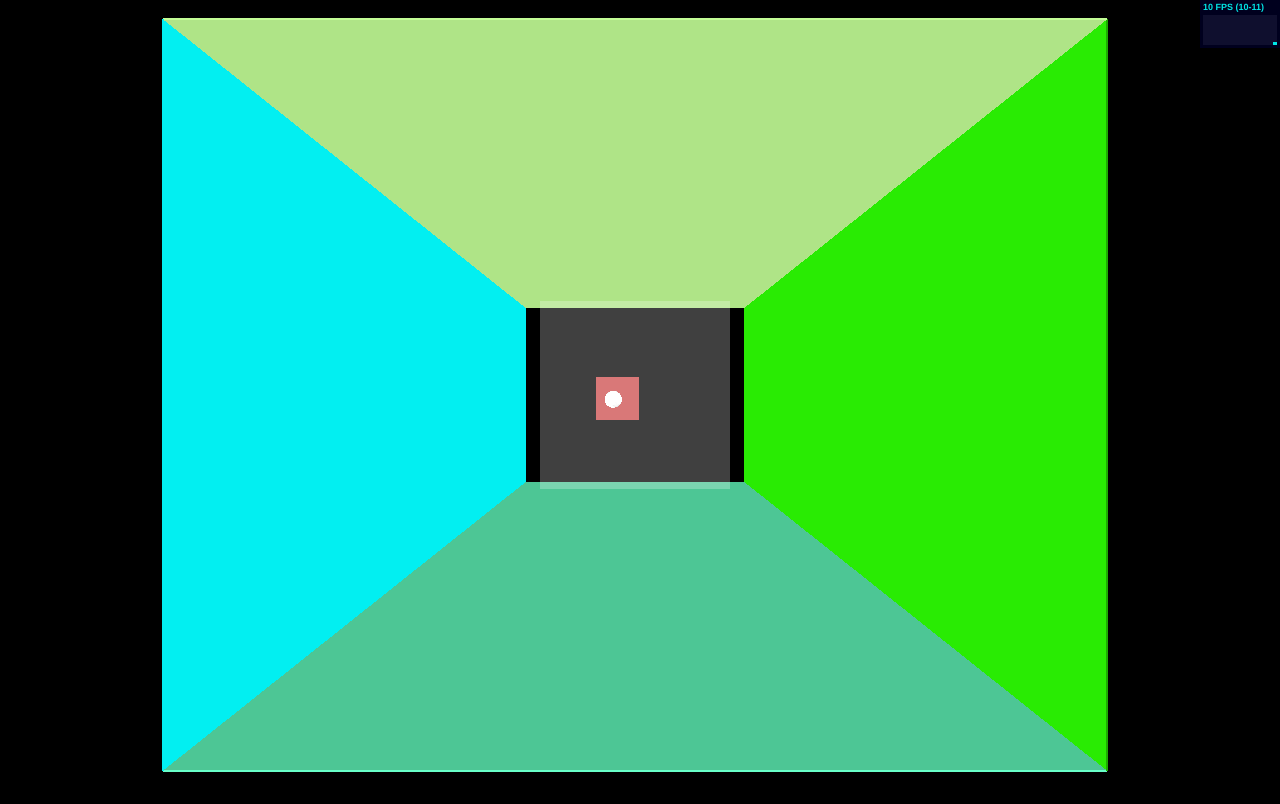
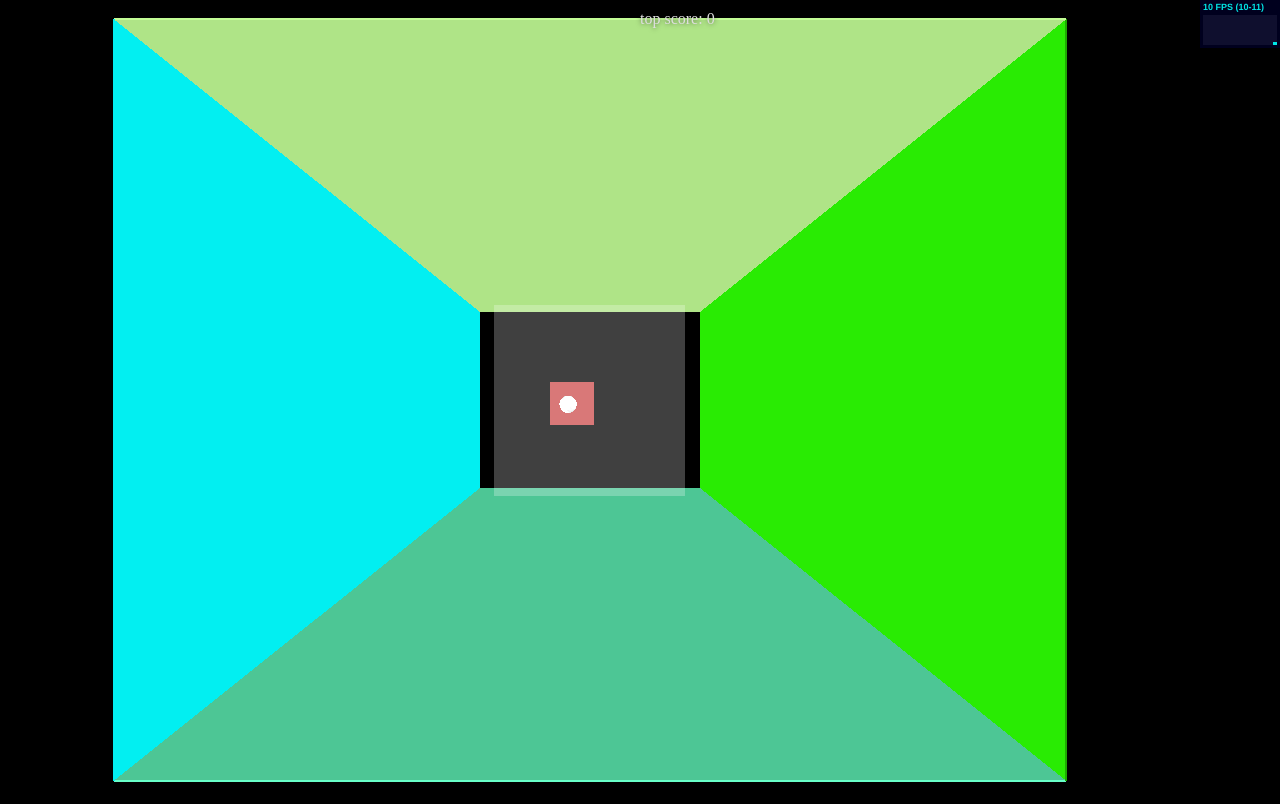
Before and after one commit to AlecRaeside/ThreeJS-Pong, a plain HTML site: page index.html in a window 1280 px wide. Drawn offline with Linux system fonts and the light colour scheme; animation ran at ten frames a second.

Commit message:
do score UI

```diff
--- a/index.html
+++ b/index.html
@@ -17,6 +17,17 @@
 
 </head>
 
-<body></body>
+<body>
+<div id="score">
+    <div id="score-top">
+    </div>
+    <div id="score-total">
+    </div>
+
+    <div id="score-ticker">
+    </div>
+</div>
+
+</body>
 
 </html>
--- a/js/main.js
+++ b/js/main.js
@@ -73,13 +73,53 @@ var pong = {
     },
     score:  {
         _score: 0,
-        dom_el:null,
-        changeScore:function(score_change) {
+        _top_score:  0 ,
+        total_el:null,
+        top_el:null,
+        ticker_el:null,
+        init: function() {
+
+            this._top_score = localStorage.getItem("pong-top-score") || 0;
+            var score_dom_el = $("#score");
+            pong.score.total_el = score_dom_el.find("#score-total");
+            pong.score.top_el = score_dom_el.find("#score-top");
+            pong.score.ticker_el = score_dom_el.find("#score-ticker");
+            pong.score.top_el.html("top score: "+ this._top_score )
+        },
+        changeScore:function(score_change,text) {
+            //console.log(score_change)
             this._score+=score_change;
-            this.updateScore()
+
+            if (this._score>this._top_score) {
+                localStorage["pong-top-score"] = this._score;
+                this._top_score = this._score;
+            }
+            this.displayScore(score_change,text)
+            if (typeof text !== "undefined") {
+                this.addtoScoreTicker(score_change,text)
+            }
+
         },
-        updateScore:function() {
-            this.dom_el.html(this._score)
+        displayScore:function() {
+            this.total_el.html(this._score);
+
+            if (this._score>=this._top_score) {
+                //alert(1)
+                this.top_el.html("top score:"+this._score)
+            }
+
+
+        },
+        addtoScoreTicker: function(score_change,text) {
+
+            var score_msg = $("<div class='score-ticker-msg'><span class='score-ticker-desc'>"+ text +"</span> <span class='score-ticker-pts'>"+score_change+"</span></div>")
+            this.ticker_el.prepend(score_msg);
+            setTimeout(function() {
+               score_msg.addClass("fade")
+            },2000)
+            setTimeout(function() {
+                 score_msg.remove();
+            },4000);
         }
     },
     stop:false,
@@ -106,7 +146,8 @@ pong.initializePage = function() {
     pong.scene = new THREE.Scene();
 
     pong.renderer = new THREE.WebGLRenderer();
-    pong.renderer.setSize( window.innerWidth-10, window.innerHeight-10 );
+    //pong.renderer.setSize( window.innerHeight-10, window.innerHeight-10 );
+    pong.renderer.setSize( window.innerWidth-100, window.innerHeight );
     if (HQ) {
         pong.scene.fog = new THREE.FogExp2( 0x000000, 0.0006 );
     }
@@ -118,7 +159,8 @@ pong.initializePage = function() {
     document.body.appendChild( pong.renderer.domElement );
     pong.renderer.domElement.style.cursor = "none"
 
-    pong.score.dom_el = $("<div id=score></div>");
+    pong.score.init()
+
     $("body").prepend(pong.score.dom_el);
 
     pong.startRound();
@@ -134,6 +176,9 @@ pong.startRound = function() {
     ball.velocity.x = (Math.random()-0.5) * (ball.speed/2);
     ball.velocity.y = (Math.random()-0.5) * (ball.speed/2);
     ball.velocity.z = ball.speed * -1;
+
+    ball.curve.x = 0;
+    ball.curve.y = 0;
 
     pong.animate();
 }
@@ -157,7 +202,7 @@ pong.lights = function() {
 
 
 pong.camera = function () {
-    pong.camera = new THREE.PerspectiveCamera( 70, window.innerWidth / window.innerHeight, 1, 10000 );
+    pong.camera = new THREE.PerspectiveCamera( 70, (window.innerWidth-100) / window.innerHeight, 1, 10000 );
     pong.camera.position.set( 0, 0, (pong.box.depth/2)+300 );
     pong.scene.add( pong.camera );
     pong.camera.lookAt( pong.scene.position );
@@ -299,27 +344,33 @@ function checkCollisions() {
             pong.ball.curve.y = 0;
         } else {
             pong.stop=true;
+            pong.score.changeScore(30-(pong.player.width/10));
         }
     }
 
     //check for player collisions if ball is near player's movement plane
     if (ball_near_player) {
 
-        var x_hit = pong.utils.numCloseTo(ball.position.x, pong.player.mesh.position.x,pong.player.width + pong.ball.radius);
-        var y_hit = pong.utils.numCloseTo(ball.position.y, pong.player.mesh.position.y,pong.player.height + pong.ball.radius);
+        var x_hit = pong.utils.numCloseTo(ball.position.x, player.position.x,pong.player.width + pong.ball.radius);
+        var y_hit = pong.utils.numCloseTo(ball.position.y, player.position.y,pong.player.height + pong.ball.radius);
 
-        if ((x_hit && y_hit) || true) {
-            pong.score.changeScore(15-(pong.player.width/10));
-
-            //lower is more accurate/faster movement
-            pong.opponent.follow_factor.x = Math.random()*0.3;
-            pong.opponent.follow_factor.y = Math.random()*0.3;
+        if (x_hit && y_hit) {
 
             var x_slide = getTotalArrayDiff(pong.player.history.x);
             var y_slide = getTotalArrayDiff(pong.player.history.y);
 
             pong.ball.curve.x = x_slide/pong.ball.curve_factor;
             pong.ball.curve.y = y_slide/pong.ball.curve_factor;
+
+            //lower is more accurate/fast2 movement
+            pong.opponent.follow_factor.x = (Math.random() * 0.25) + Math.abs( pong.ball.curve.x );
+            pong.opponent.follow_factor.y = (Math.random() * 0.25) + Math.abs( pong.ball.curve.y );
+
+            var points = (15-(pong.player.width/10));
+            var curve_points = Math.floor( Math.abs(pong.ball.curve.x + pong.ball.curve.y) *20 ) ;
+            var points_text = curve_points>0 ? "Curveball" : "Hit";
+            pong.score.changeScore( points+curve_points , points_text );
+
             pong.ball.velocity.z*=-1;
             pong.sounds.player.setVolume(90);
             pong.sounds.player.play();
--- a/style.css
+++ b/style.css
@@ -15,8 +15,25 @@ html,body {
 #score {
         position:absolute;
         top:10px;
-        left:100px;
+        left:50%;
         width:auto;
         color:white;
+        font-size:20px;
+        text-shadow: 0 0 5px rgba(0,0,0,0.6);
+}
+#score-total {
         font-size:60px;
 }
+#score-top {
+        font-size:16px;
+        color:#ddd;
+}
+.score-ticker-msg {
+   opacity: 1;
+   transition: opacity 2s ease-in-out;
+   -moz-transition: opacity 2s ease-in-out;
+   -webkit-transition: opacity 2s ease-in-out;
+}
+.score-ticker-msg.fade {
+   opacity: 0;
+}
```
